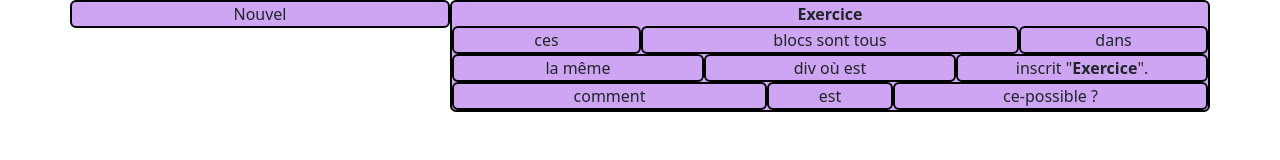
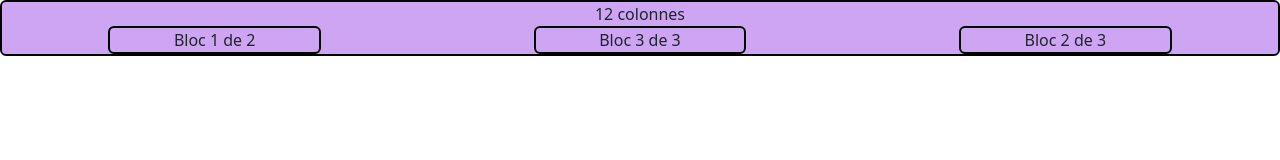
Before and after one commit to MGausseran/exercises-bootstrap, a plain HTML site: page index.html in a window 1280 px wide. Drawn offline with nearby package versions, Linux system fonts and the light colour scheme.

Commit message:
Exercice 3 terminé

```diff
--- a/index.html
+++ b/index.html
@@ -11,28 +11,12 @@
 
 <body>
     <section>
-        <div class="container text-center">
-            <div class="row row-cols-12">
-                <div class="col-4">
-                    <div class="row">
-                        <div class="purple col border border-black border-2 rounded">
-                            <div>Nouvel</div>
-                        </div>
-                    </div>
-                </div>
-                <div class="purple col-8 border border-black border-2 rounded"><b>Exercice</b>
-                    <div class="row row-cols-12">
-                        <div class="col-3 border border-black border-2 rounded">ces</div>
-                        <div class="col-6 border border-black border-2 rounded">blocs sont tous</div>
-                        <div class="col-3 border border-black border-2 rounded">dans</div>
-                        <div class="col-4 border border-black border-2 rounded">la même</div>
-                        <div class="col-4 border border-black border-2 rounded">div où est</div>
-                        <div class="col-4 border border-black border-2 rounded">inscrit "<b>Exercice</b>".</div>
-                        <div class="col-5 border border-black border-2 rounded">comment</div>
-                        <div class="col-2 border border-black border-2 rounded">est</div>
-                        <div class="col-5 border border-black border-2 rounded">ce-possible ?</div>
-                    </div>
-                </div>
+        <div class="container-fluid text-center">
+            <div class="purple row row-cols-12 border border-black border-2 rounded d-flex justify-content-around">
+                <div>12 colonnes</div>
+                <div class="col-2 border border-black border-2 rounded">Bloc 1 de 2</div>
+                <div class="col-2 border border-black border-2 rounded order-2">Bloc 2 de 3</div>
+                <div class="col-2 border border-black border-2 rounded order-1">Bloc 3 de 3</div>
             </div>
         </div>
     </section>
```
